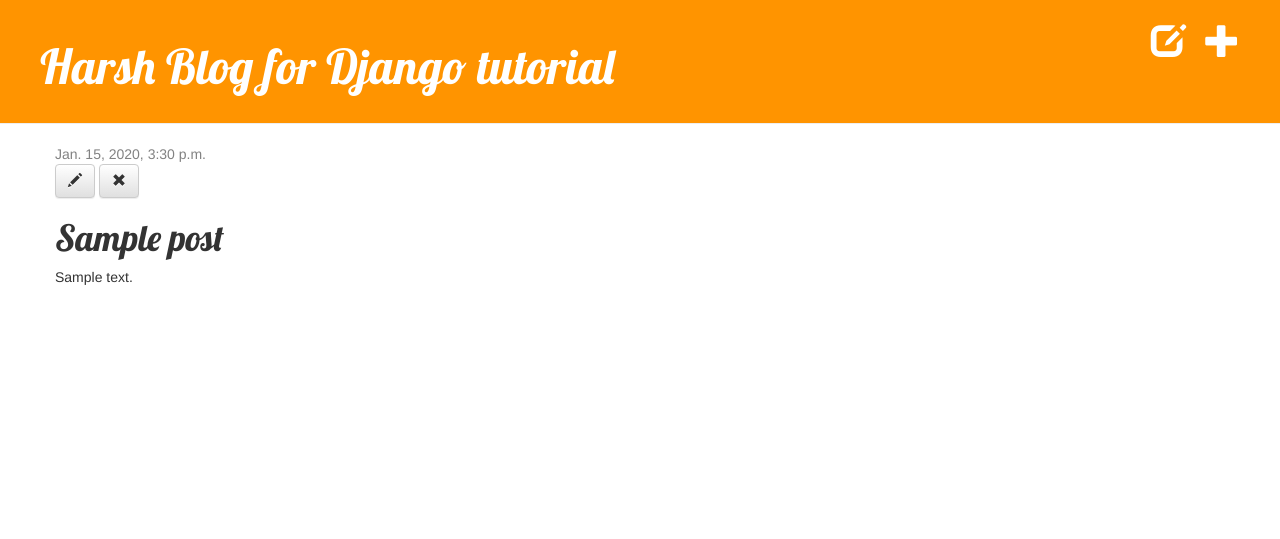
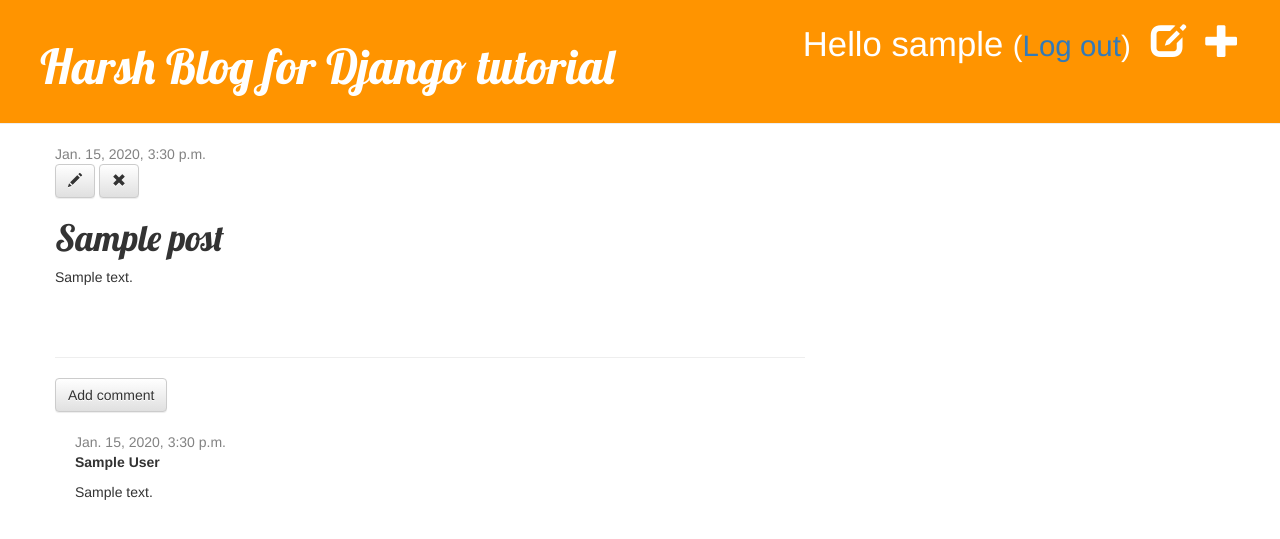
Before and after one commit to harshv2013/django_first_project, a Django app: page /post/1/ in a window 1280 px wide. Shown: the top 539 px of the page. Run offline with Django 3.2, Linux system fonts and the light colour scheme; a user stored in the database is signed in; tables that the repository leaves empty hold one stand-in row (values such as "Sample post"); some libraries are stand-ins or nearby versions.

Commit message:
potgres updates.

```diff
--- a/blog/admin.py
+++ b/blog/admin.py
@@ -1,4 +1,5 @@
 from django.contrib import admin
-from .models import Post
+from .models import Post, Comment
 
 admin.site.register(Post)
+admin.site.register(Comment)
--- a/blog/models.py
+++ b/blog/models.py
@@ -13,5 +13,24 @@
         self.published_date = timezone.now()
         self.save()
 
+    def approved_comments(self):
+        return self.comments.filter(approved_comment=True)
+
     def __str__(self):
         return self.title
+
+
+
+class Comment(models.Model):
+    post = models.ForeignKey('blog.Post', on_delete=models.CASCADE, related_name='comments')
+    author = models.CharField(max_length=200)
+    text = models.TextField()
+    created_date = models.DateTimeField(default=timezone.now)
+    approved_comment = models.BooleanField(default=False)
+
+    def approve(self):
+        self.approved_comment = True
+        self.save()
+
+    def __str__(self):
+        return self.text
--- a/blog/static/css/blog.css
+++ b/blog/static/css/blog.css
@@ -44,3 +44,8 @@
 .post h1 a, .post h1 a:visited {
     color: #000000;
 }
+
+
+.comment {
+    margin: 20px 0px 20px 20px;
+}
--- a/blog/templates/blog/base.html
+++ b/blog/templates/blog/base.html
@@ -13,6 +13,9 @@
 			{% if user.is_authenticated %}
 				<a href="{% url 'post_new' %}" class="top-menu"><span class="glyphicon glyphicon-plus"></span></a>
 			    <a href="{% url 'post_draft_list' %}" class="top-menu"><span class="glyphicon glyphicon-edit"></span></a>
+                <p class="top-menu">Hello {{ user.username }} <small>(<a href="{% url 'logout' %}">Log out</a>)</small></p>
+			{% else %}
+                <a href="{% url 'login' %}" class="top-menu"><span class="glyphicon glyphicon-lock"></span></a>
 			{% endif %}
 	        <h1><a href="/">Harsh Blog for  Django tutorial</a></h1>
 		</div>
--- a/blog/templates/blog/post_detail.html
+++ b/blog/templates/blog/post_detail.html
@@ -16,4 +16,24 @@
 		<h1>{{ post.title }}</h1>
         <p>{{ post.text|linebreaks }}</p>
 	</div>
+
+        <hr>
+        <a class="btn btn-default" href="{% url 'add_comment_to_post' pk=post.pk %}">Add comment</a>
+        {% for comment in post.comments.all %}
+            {% if user.is_authenticated or comment.approved_comment %}
+            <div class="comment">
+                <div class="date">
+                    {{ comment.created_date }}
+                    {% if not comment.approved_comment %}
+                        <a class="btn btn-default" href="{% url 'comment_remove' pk=comment.pk %}"><span class="glyphicon glyphicon-remove"></span></a>
+                        <a class="btn btn-default" href="{% url 'comment_approve' pk=comment.pk %}"><span class="glyphicon glyphicon-ok"></span></a>
+                    {% endif %}
+                </div>
+                <strong>{{ comment.author }}</strong>
+                <p>{{ comment.text|linebreaks }}</p>
+            </div>
+            {% endif %}
+        {% empty %}
+            <p>No comments here yet :(</p>
+        {% endfor %}
 {% endblock %}
--- a/blog/templates/blog/post_list.html
+++ b/blog/templates/blog/post_list.html
@@ -8,6 +8,7 @@
 			</div>
 			<h1><a href="{% url 'post_detail' pk=post.pk %}">{{ post.title }}</a></h1>
 			<p>{{ post.text|linebreaks }}</p>
+            <a href="{% url 'post_detail' pk=post.pk %}">Comments: {{ post.approved_comments.count }}</a>
 		</div>
 	{% endfor %}
 
--- a/blog/urls.py
+++ b/blog/urls.py
@@ -12,4 +12,7 @@
     path('drafts/', views.post_draft_list, name='post_draft_list'),
     path('post/<pk>/publish/', views.post_publish, name='post_publish'),
     path('post/<pk>)/remove/', views.post_remove, name='post_remove'),
+    path('post/(?P<pk>\d+)/comment/$', views.add_comment_to_post, name='add_comment_to_post'),
+    path('comment/(?P<pk>\d+)/approve/$', views.comment_approve, name='comment_approve'),
+    path('comment/(?P<pk>\d+)/remove/$', views.comment_remove, name='comment_remove'),
 ]
--- a/blog/views.py
+++ b/blog/views.py
@@ -1,8 +1,10 @@
+from django.contrib.auth.decorators import login_required
 from django.shortcuts import render
 from django.utils import timezone
 from django.shortcuts import render, get_object_or_404, redirect
-from .models import Post
-from .forms import PostForm
+from .models import Post, Comment
+from .forms import PostForm, CommentForm
+
 
 def post_list(request):
     posts = Post.objects.filter(published_date__lte=timezone.now()).order_by('published_date')
@@ -12,6 +14,7 @@
     post = get_object_or_404(Post, pk=pk)
     return render(request, 'blog/post_detail.html', {'post': post})
 
+@login_required
 def post_new(request):
     if request.method == "POST":
        form = PostForm(request.POST)
@@ -24,6 +27,7 @@
         form = PostForm()
     return render(request, 'blog/post_edit.html', {'form': form})
 
+@login_required
 def post_edit(request, pk):
     post = get_object_or_404(Post, pk=pk)
     if request.method == "POST":
@@ -38,16 +42,45 @@
     return render(request, 'blog/post_edit.html', {'form': form})
 
 
+@login_required
 def post_draft_list(request):
     posts = Post.objects.filter(published_date__isnull=True).order_by('created_date')
     return render(request, 'blog/post_draft_list.html', {'posts': posts})
 
+@login_required
 def post_publish(request, pk):
     post = get_object_or_404(Post, pk=pk)
     post.publish()
     return redirect('post_detail', pk=pk)
-
+@login_required
 def post_remove(request, pk):
     post = get_object_or_404(Post, pk=pk)
     post.delete()
     return redirect('post_list')
+
+
+def add_comment_to_post(request, pk):
+    post = get_object_or_404(Post, pk=pk)
+    if request.method == "POST":
+        form = CommentForm(request.POST)
+        if form.is_valid():
+            comment = form.save(commit=False)
+            comment.post = post
+            comment.save()
+            return redirect('post_detail', pk=post.pk)
+    else:
+        form = CommentForm()
+    return render(request, 'blog/add_comment_to_post.html', {'form': form})
+
+
+@login_required
+def comment_approve(request, pk):
+    comment = get_object_or_404(Comment, pk=pk)
+    comment.approve()
+    return redirect('post_detail', pk=comment.post.pk)
+
+@login_required
+def comment_remove(request, pk):
+    comment = get_object_or_404(Comment, pk=pk)
+    comment.delete()
+    return redirect('post_detail', pk=comment.post.pk)
--- a/mysite/urls.py
+++ b/mysite/urls.py
@@ -1,7 +1,12 @@
 from django.conf.urls import include, url
 from django.contrib import admin
+from django.contrib.auth import views, login, logout
+from django.urls import path
 
 urlpatterns = [
     url('admin/', admin.site.urls),
+    path('accounts/', include('django.contrib.auth.urls')),
+    # url('accounts/login/$', views.login(), name='login'),
+    # url('accounts/logout/$', views.logout, name='logout', kwargs={'next_page': '/'}),
     url('', include('blog.urls')),
 ]
```
Also changed, not shown: blog/forms.py (+9 -1 lines), blog/templates/blog/add_comment_to_post.html (added, +9 -0 lines), blog/templates/registration/login.html (added, +24 -0 lines), mysite/settings.py (+15 -2 lines).
